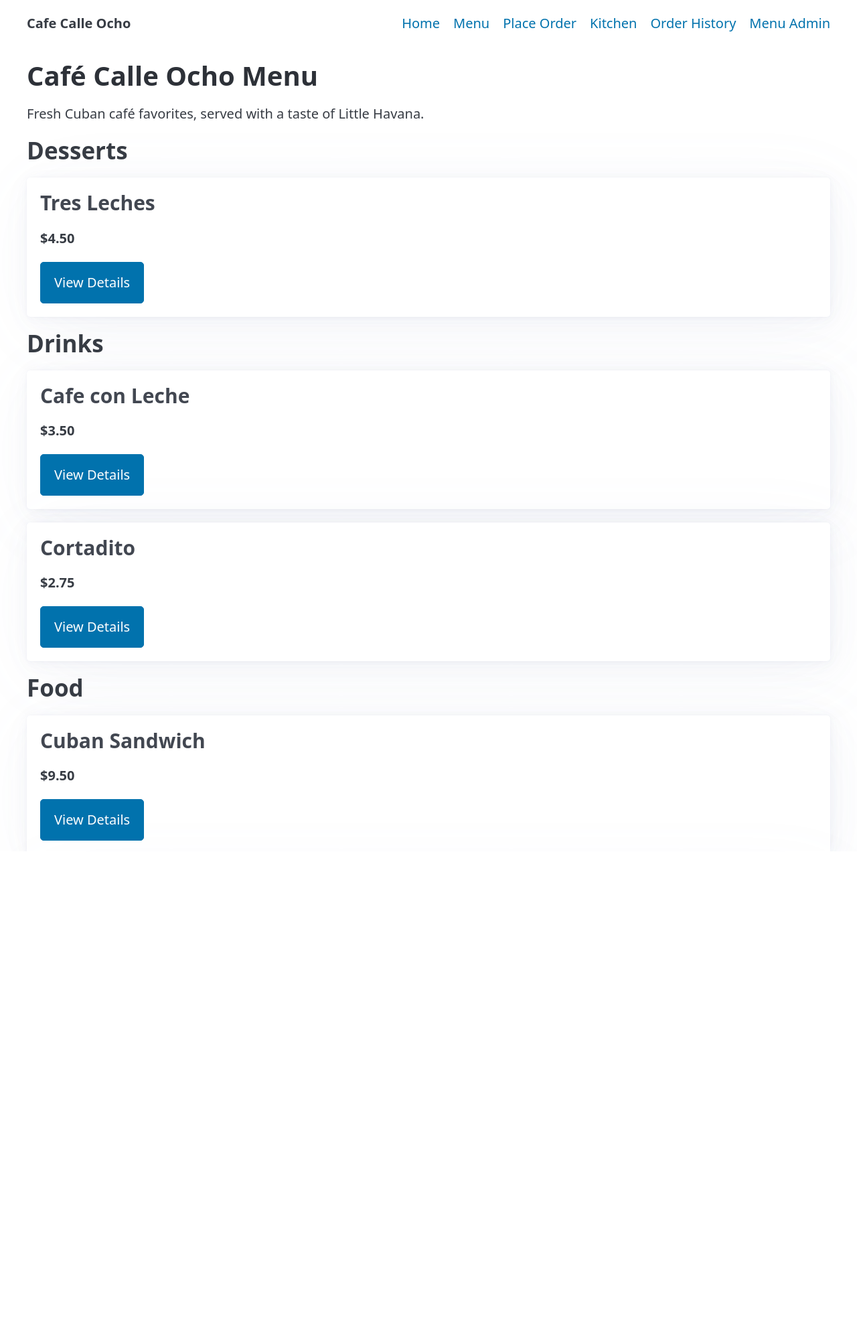
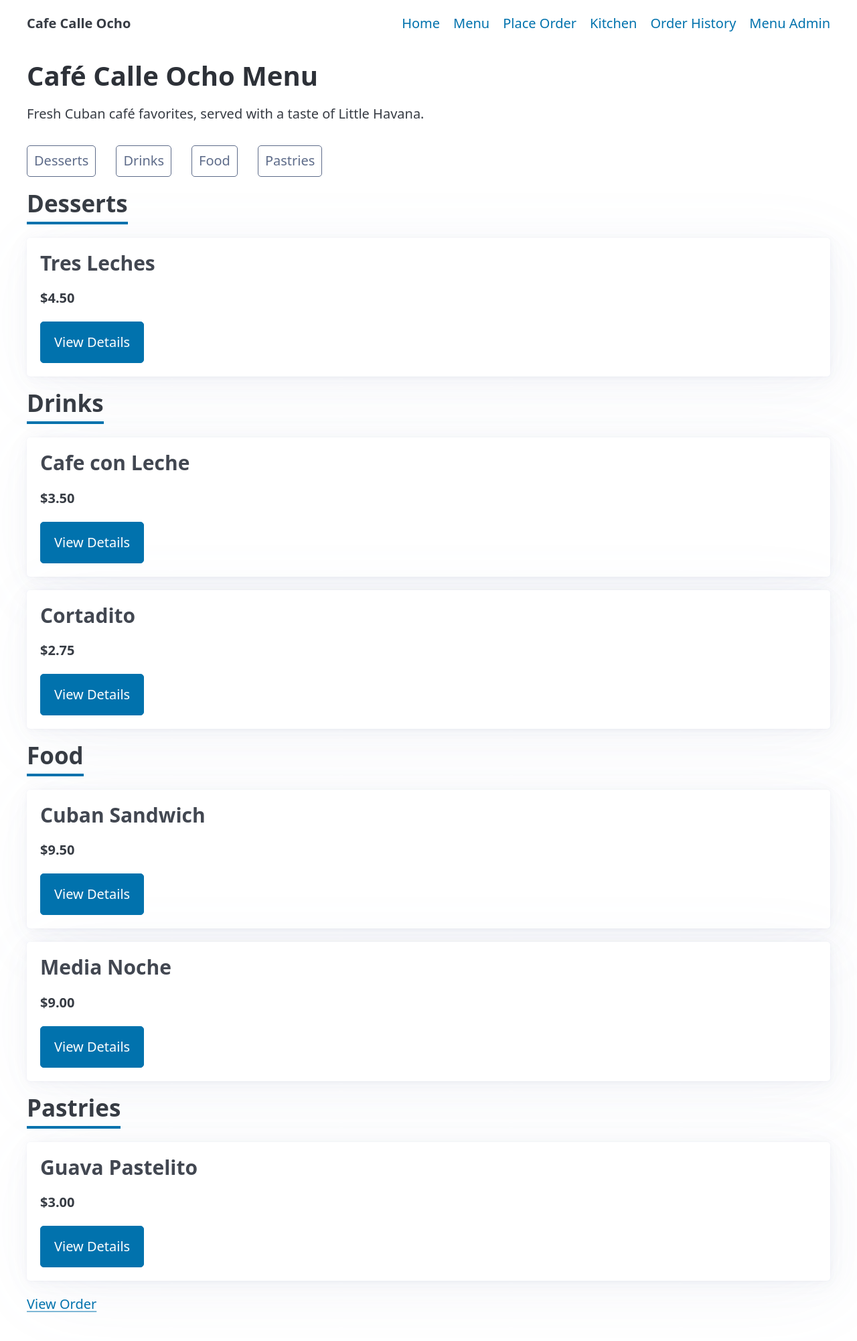
Before and after one commit to DannyITPersonal/EGN-475-software-Zayas, a Flask app: page /menu in a window 1280 px wide. Shown: the whole page at 67% size. Before the commit the page ends 1268 px from the top, so only its background shows below. Run offline with Flask 3, Linux system fonts and the light colour scheme; data comes from the database, SQL or seed files in the repository; some libraries are stand-ins or nearby versions.

Commit message:
Iteration: improve menu category scanning (feedback #1-#3)
Co-authored-by: Copilot <223556219+Copilot@users.noreply.github.com>

```diff
--- a/templates/menu.html
+++ b/templates/menu.html
@@ -8,10 +8,47 @@
     <p>Fresh Cuban café favorites, served with a taste of Little Havana.</p>
 </header>
 
+<style>
+    .category-navigation ul {
+        display: flex;
+        flex-wrap: wrap;
+        gap: 0.5rem;
+    }
+
+    .menu-category {
+        scroll-margin-top: 1rem;
+    }
+
+    .menu-category h2 {
+        display: inline-block;
+        padding-bottom: 0.35rem;
+        border-bottom: 0.2rem solid var(--pico-primary);
+    }
+</style>
+
 <div id="menu">
     {% if items %}
-    {% for category, category_items in items|groupby('category') %}
-    <section aria-labelledby="category-{{ loop.index }}">
+    {% set category_groups = items|groupby('category') %}
+    <nav class="category-navigation" aria-label="Menu categories">
+        <ul>
+            {% for category, category_items in category_groups %}
+            <li>
+                <a
+                    href="#menu-category-{{ loop.index }}"
+                    role="button"
+                    class="outline secondary"
+                >{{ category }}</a>
+            </li>
+            {% endfor %}
+        </ul>
+    </nav>
+
+    {% for category, category_items in category_groups %}
+    <section
+        id="menu-category-{{ loop.index }}"
+        class="menu-category"
+        aria-labelledby="category-{{ loop.index }}"
+    >
         <h2 id="category-{{ loop.index }}">{{ category }}</h2>
 
         {% for item in category_items %}
```
Also changed, not shown: iteration_screenshots/feedback_1_categories/after.png (added), iteration_screenshots/feedback_1_categories/before.png (added).
